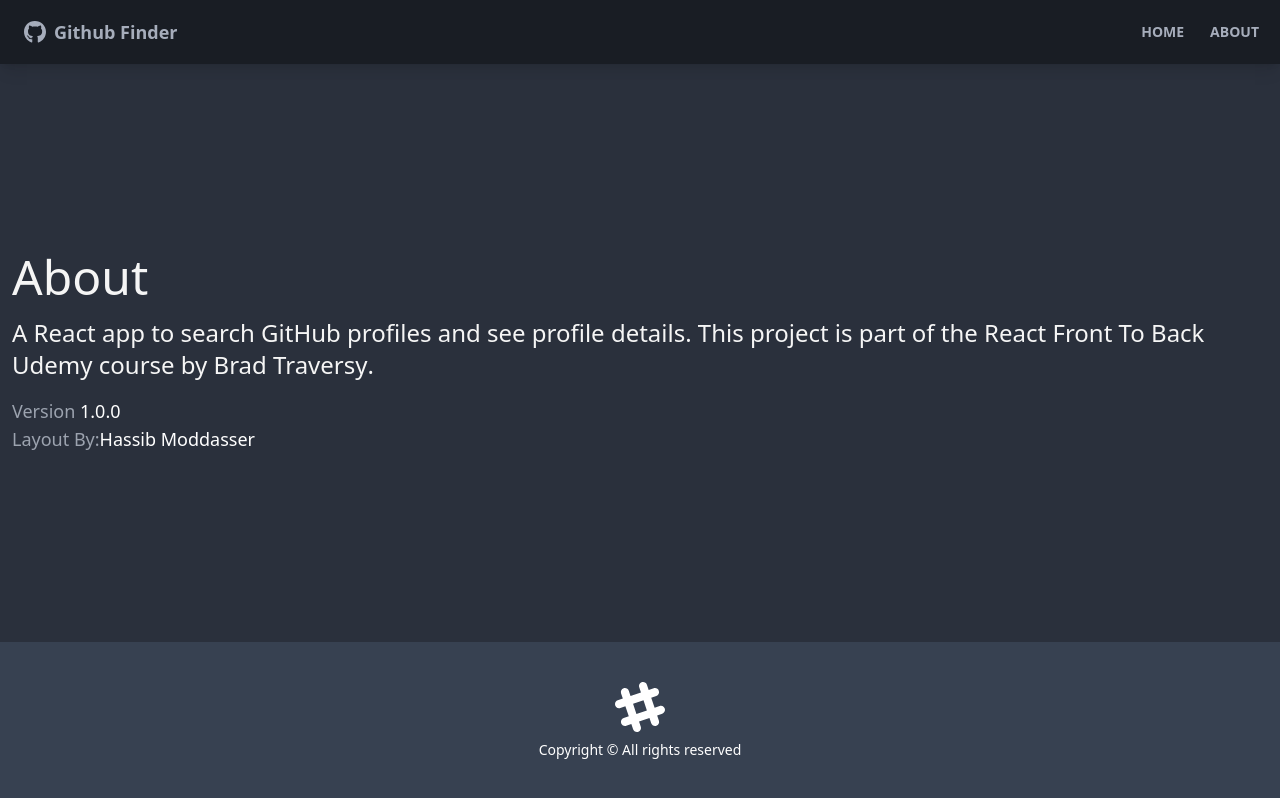
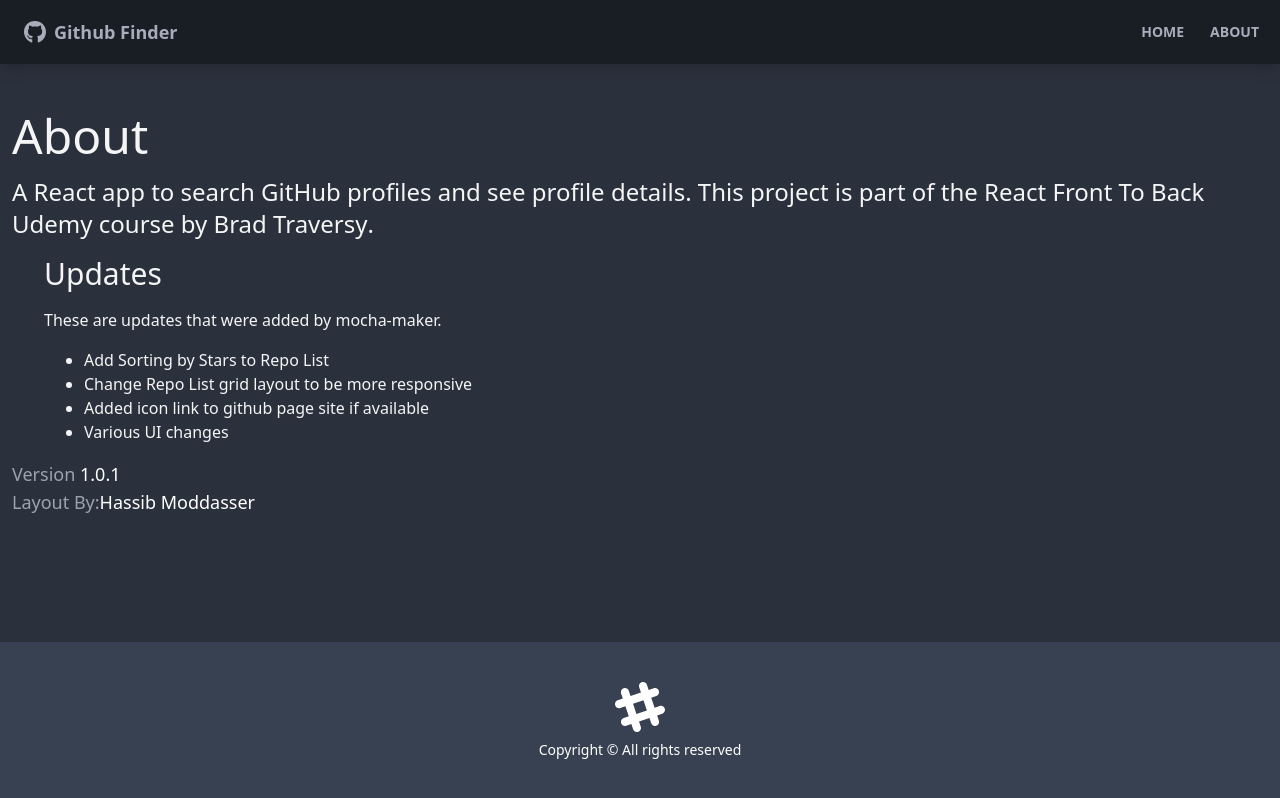
Before and after one commit to mocha-maker/github-finder, a React (Create React App) app: page /about in a window 1280 px wide. Built offline with nearby package versions, Linux system fonts and the light colour scheme; no server answers.

Commit message:
Adding personal updates to project.

```diff
--- a/src/App.js
+++ b/src/App.js
@@ -21,7 +21,7 @@ function App() {
         <Router>
           <div className="flex flex-col justify-between h-screen">
             <Navbar />
-            <main className='container mx-auto px-3 pb-12'>
+            <main className='flex-auto container mx-auto px-3 pb-12'>
               <Alert/>
               <Routes>
                 <Route path='/' element={<Home/>}/>
--- a/src/components/repos/RepoItem.jsx
+++ b/src/components/repos/RepoItem.jsx
@@ -1,4 +1,4 @@
-import { FaEye, FaInfo, FaLink, FaStar, FaUtensils } from 'react-icons/fa'
+import { FaEye, FaInfo, FaLink, FaStar, FaUtensils, FaExternalLinkSquareAlt } from 'react-icons/fa'
 import PropTypes from 'prop-types'
 
 function RepoItem({ repo }) {
@@ -12,16 +12,20 @@ function RepoItem({ repo }) {
         open_issues,
         watchers_count,
         stargazers_count,
+        has_pages,
+        login,
+
     } = repo
 
   return (
     <div className='m-2 rounded-md card bg-gray-800 hover:bg-gray-900'>
         <div className="card-body">
             <h3 className="mb-2 text-xl font-semibold">
-                <a href={html_url}>
+                <a href={html_url} alt={`Go to ${name} github page`} rel="noreferrer">
                     <FaLink className='inline mr-1'/>{name}
                 </a>
             </h3>
+
             <p>{description}</p>
             <div>
                 <div className="mr-2 badge badge-info badge-lg">
@@ -37,6 +41,12 @@ function RepoItem({ repo }) {
                     <FaUtensils className='mr-2'/> {forks}
                 </div>
             </div>
+            {has_pages && (<h1 className='mb-2 text-l absolute top-0 right-0 mr-2'>
+                <a href={` https://${repo.owner.login}.github.io/${name}`} rel="noreferrer">
+                    <FaExternalLinkSquareAlt className='inline mr-1'/>
+                </a>
+            </h1>
+            )}
         </div>
     </div>
   )
@@ -44,6 +54,7 @@ function RepoItem({ repo }) {
 
 RepoItem.propTypes = {
     repo: PropTypes.object.isRequired,
+    user: PropTypes.string.isRequired
 }
 
 export default RepoItem
--- a/src/components/users/UserResults.jsx
+++ b/src/components/users/UserResults.jsx
@@ -7,6 +7,8 @@ function UserResults() {
 
     // Get Context
     const { users, loading } = useContext(GithubContext)
+
+    if (users.length === 0) return <h1 className='text-3xl text-gray-500 m-5'>No users found. Try searching!</h1>
 
     if (!loading) {
         return (
--- a/src/components/users/UserSearch.jsx
+++ b/src/components/users/UserSearch.jsx
@@ -30,7 +30,7 @@ function UserSearch() {
     const handleClear = (e) => dispatch({type: 'CLEAR_USERS'})
 
     return (
-        <div className='grid grid-cols-4 mb-8 gap-4'>
+        <div className='grid grid-cols-4 mb-8 gap-4 self-start '>
             <div className="search-form col-span-3">
                 <form onSubmit={handleSubmit}>
                     <div className="form-control">
--- a/src/context/github/GithubActions.js
+++ b/src/context/github/GithubActions.js
@@ -30,7 +30,7 @@ export const getUserAndRepos = async(login) => {
 
     const [user, repos] = await Promise.all([
         github.get(`/users/${login}`),
-        github.get(`/users/${login}/repos?${params}`)
+        github.get(`/users/${login}/repos?${params}`),
     ])
 
     return { user: user.data, repos: repos.data}
--- a/src/index.css
+++ b/src/index.css
@@ -8,8 +8,21 @@ body {
   margin: 0;
 }
 
+.text-secondary {
+  color: slategray;
+}
+
 
 .custom-card-image .card.image-full:before {
   border-radius: 0.5rem;
   opacity: 0.45;
 }
+
+.card-body > * {
+  color: white;
+  opacity: 0.90;
+}
+
+.stat {
+  display: inline !important;
+}
--- a/src/pages/About.jsx
+++ b/src/pages/About.jsx
@@ -17,8 +17,19 @@ function About() {
         </strong>
         .
       </p>
+      <div className='pl-8 my-4'>
+        <h3 className='text-3xl mb-4'>Updates</h3>
+        <span>These are updates that were added by mocha-maker.</span>
+        <ul className='list-disc mt-4 ml-10'>
+          <li>Add Sorting by Stars to Repo List</li>
+          <li>Change Repo List grid layout to be more responsive</li>
+          <li>Added icon link to github page site if available</li>
+          <li>Various UI changes</li>
+        </ul>
+      </div>
+
       <p className='text-lg text-gray-400'>
-        Version <span className='text-white'>1.0.0</span>
+        Version <span className='text-white'>1.0.1</span>
       </p>
       <p className='text-lg text-gray-400'>
         Layout By:
--- a/src/pages/Home.jsx
+++ b/src/pages/Home.jsx
@@ -3,7 +3,7 @@ import UserSearch from "../components/users/UserSearch"
 
 function Home() {
   return (
-    <div>
+    <div className="align-top h-full">
       <UserSearch/>
       <UserResults/>
     </div>
--- a/src/pages/User.jsx
+++ b/src/pages/User.jsx
@@ -58,15 +58,15 @@ function User() {
 
             <div className="grid grid-col-1 xl:grid-cols-3 lg:grid-cols-3 md:grid-cols-3 mb-8 md:gap-8">
                 <div className="custom-card-image mb-6 md:mb-0">
-                    <div className="rounded-lg shadow-xl card image-full">
+                    <div className="flex rounded-lg shadow-xl card image-full">
                         <figure>
                             <img src={avatar_url} alt="Avatar" className="w-full" />
                         </figure>
                         <div className="card-body justify-end">
-                            <h2 className="card-title mb-0">
+                            <h2 className="card-title m-0">
                                 {name}
                             </h2>
-                            <p>{login}</p>
+                            <span>{login}</span>
                         </div>
                     </div>
                 </div>
@@ -119,7 +119,7 @@ function User() {
                 </div>
             </div>
 
-            <div className="w-full py-5 mb-6 rounded-lg shadow md bg-base-100 stats">
+            <div className="w-full py-5 mb-6 rounded-lg shadow-md bg-base-100 stats">
                 <div className="stat">
                     <div className="stat-figure text-secondary">
                         <FaUsers className="text-3xl md:text-5xl" />
```
Also changed, not shown: 1 other file (tests, documents, lock files or other folders).
